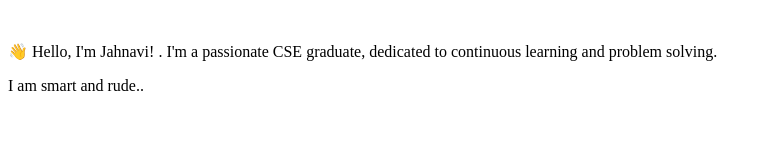
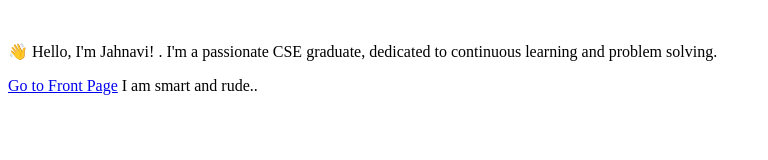
Before and after one commit to Jahnavi570/practice570, a plain HTML site: page practice/index.html in a window 1280 px wide. Shown: the whole page, without its empty margins (0-768 px from the left). Drawn offline with Linux system fonts and the light colour scheme.

Commit message:
Update index.html

```diff
--- a/practice/index.html
+++ b/practice/index.html
@@ -1,4 +1,4 @@
 <Hello class="I am Jahnavi"></Hello><br>
 <p>👋 Hello, I'm Jahnavi! . I'm a passionate CSE graduate, dedicated to continuous learning and problem solving.</p>
-
+<a href="front%20page.html">Go to Front Page</a>
 I am smart and rude..
```
